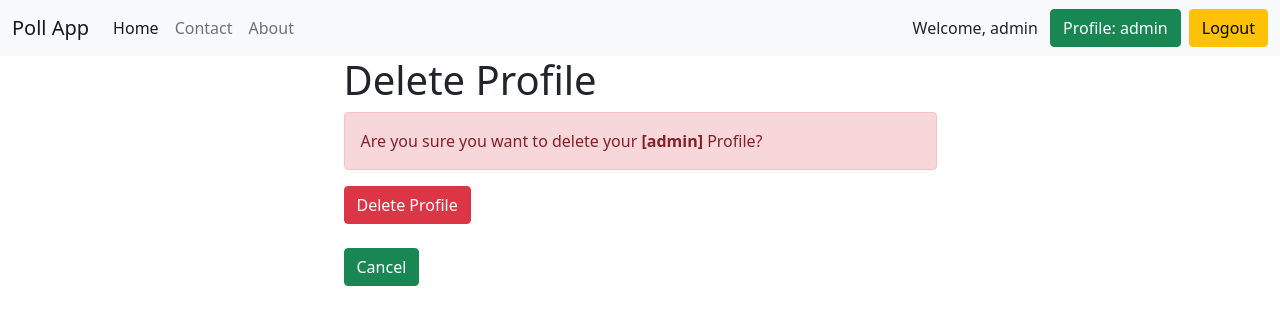
After one commit to Falco13/vote_django_app, a Django app: page /users/profile/delete/ in a window 1280 px wide. The commit adds this page. Shown: the top 325 px of the page. Run offline with Django 4.2, Linux system fonts and the light colour scheme; a user stored in the database is signed in; data comes from the database, SQL or seed files in the repository; both versions use the stored data as it was after the commit.

Commit message:
add delete profile for user

```diff
--- /dev/null
+++ b/accounts/templates/accounts/delete_user.html
@@ -0,0 +1,22 @@
+{% extends 'base.html' %}
+
+{% block title %}Delete Profile{% endblock %}
+
+
+{% block content %}
+
+<div class="container">
+    <h1>Delete Profile</h1>
+    <div class="alert alert-danger" role="alert">
+        Are you sure you want to delete your <b>[{{ user }}]</b> Profile?
+    </div>
+
+    <form method="post">
+        {% csrf_token %}
+        <button type="submit" class="btn btn-danger btn-block">Delete Profile</button>
+    </form>
+    <br>
+    <a class="btn btn-success" href="{% url 'accounts:profile' %}" type="submit">Cancel</a>
+
+</div>
+{% endblock %}
--- a/accounts/templates/accounts/profile.html
+++ b/accounts/templates/accounts/profile.html
@@ -30,5 +30,6 @@
 </table>
 
 <a href="{% url 'accounts:edit_user' %}" class="btn btn-primary btn-sm">Edit Profile</a>
+<a href="{% url 'accounts:delete_user' %}" class="btn btn-danger btn-sm">Delete Profile</a>
 
 {% endblock %}
--- a/accounts/urls.py
+++ b/accounts/urls.py
@@ -1,5 +1,6 @@
 from django.urls import path
-from accounts.views import MyLoginView, LogoutView, SignUpView, ActivateAccount, profile, EditUserInfoView
+from accounts.views import MyLoginView, LogoutView, SignUpView, ActivateAccount, profile, EditUserInfoView, \
+    DeleteUserView
 
 app_name = 'accounts'
 urlpatterns = [
@@ -9,4 +10,5 @@ urlpatterns = [
     path('activate/<uidb64>/<token>/', ActivateAccount.as_view(), name='activate'),
     path('profile/', profile, name='profile'),
     path('profile/change/', EditUserInfoView.as_view(), name='edit_user'),
+    path('profile/delete/', DeleteUserView.as_view(), name='delete_user'),
 ]
--- a/accounts/views.py
+++ b/accounts/views.py
@@ -1,14 +1,14 @@
 from django.contrib.auth.views import LoginView, LogoutView
 from django.contrib.auth.mixins import LoginRequiredMixin
 from django.contrib.auth.decorators import login_required
-from django.contrib.auth import login
+from django.contrib.auth import login, logout
 from django.urls import reverse_lazy
 from django.shortcuts import render, redirect, get_object_or_404
 from accounts.forms import UserRegisterForm, MyLoginForm, EditUserInfoForm
 from accounts.tokens import account_activation_token
 from accounts.models import User
 from django.views.generic import View
-from django.views.generic.edit import UpdateView
+from django.views.generic.edit import UpdateView, DeleteView
 from django.contrib.sites.shortcuts import get_current_site
 from django.template.loader import render_to_string
 from django.utils.http import urlsafe_base64_encode
@@ -103,3 +103,23 @@ class EditUserInfoView(SuccessMessageMixin, LoginRequiredMixin, UpdateView):
         if not queryset:
             queryset = self.get_queryset()
         return get_object_or_404(queryset, pk=self.user_id)
+
+
+class DeleteUserView(LoginRequiredMixin, DeleteView):
+    model = User
+    template_name = 'accounts/delete_user.html'
+    success_url = reverse_lazy('poll_app:home')
+
+    def setup(self, request, *args, **kwargs):
+        self.user_id = request.user.pk
+        return super().setup(request, *args, **kwargs)
+
+    def post(self, request, *args, **kwargs):
+        logout(request)
+        messages.add_message(request, messages.SUCCESS, 'User deleted')
+        return super().post(request, *args, **kwargs)
+
+    def get_object(self, queryset=None):
+        if not queryset:
+            queryset = self.get_queryset()
+        return get_object_or_404(queryset, pk=self.user_id)
```
Also changed, not shown: db.sqlite3.
